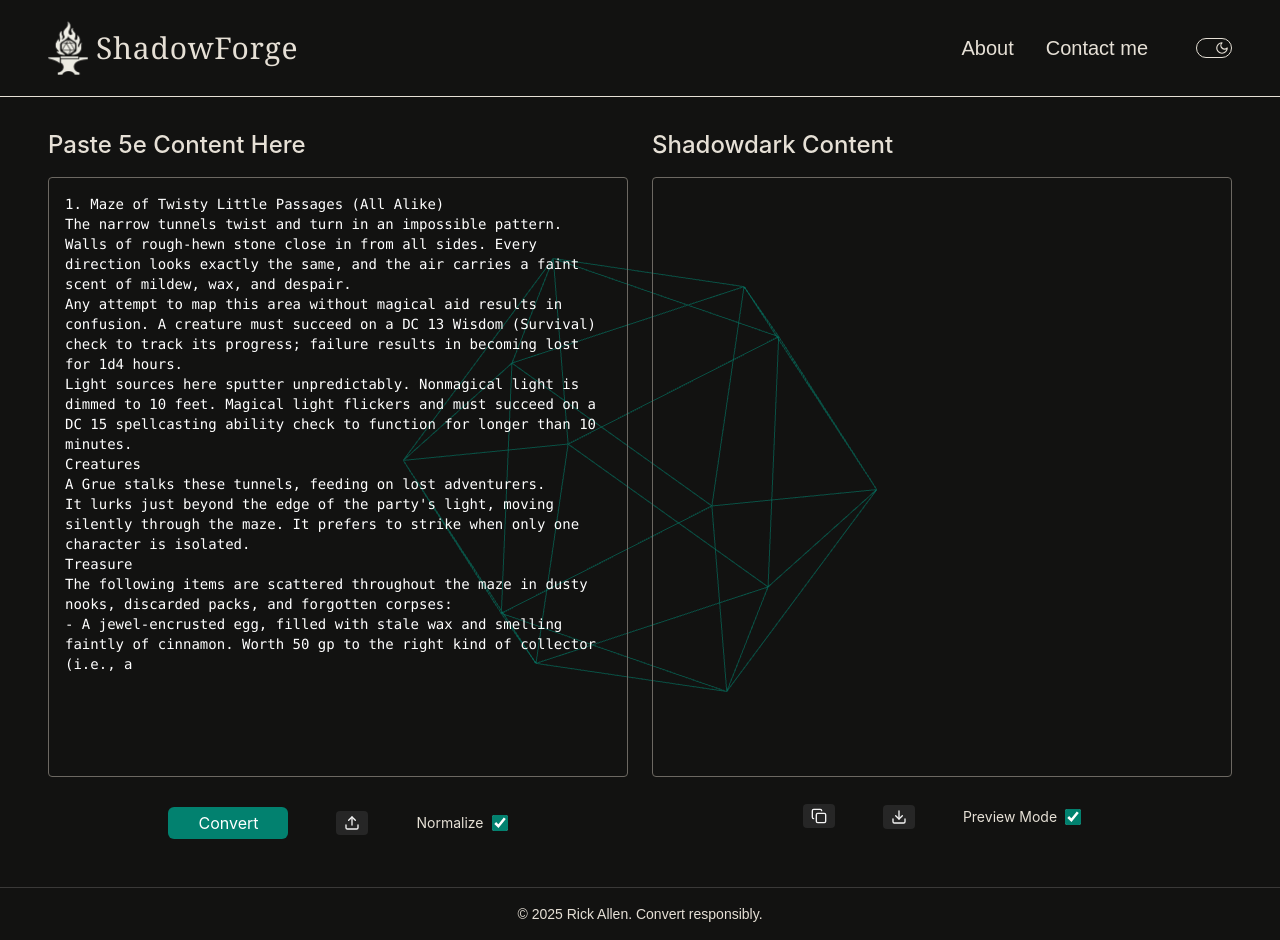
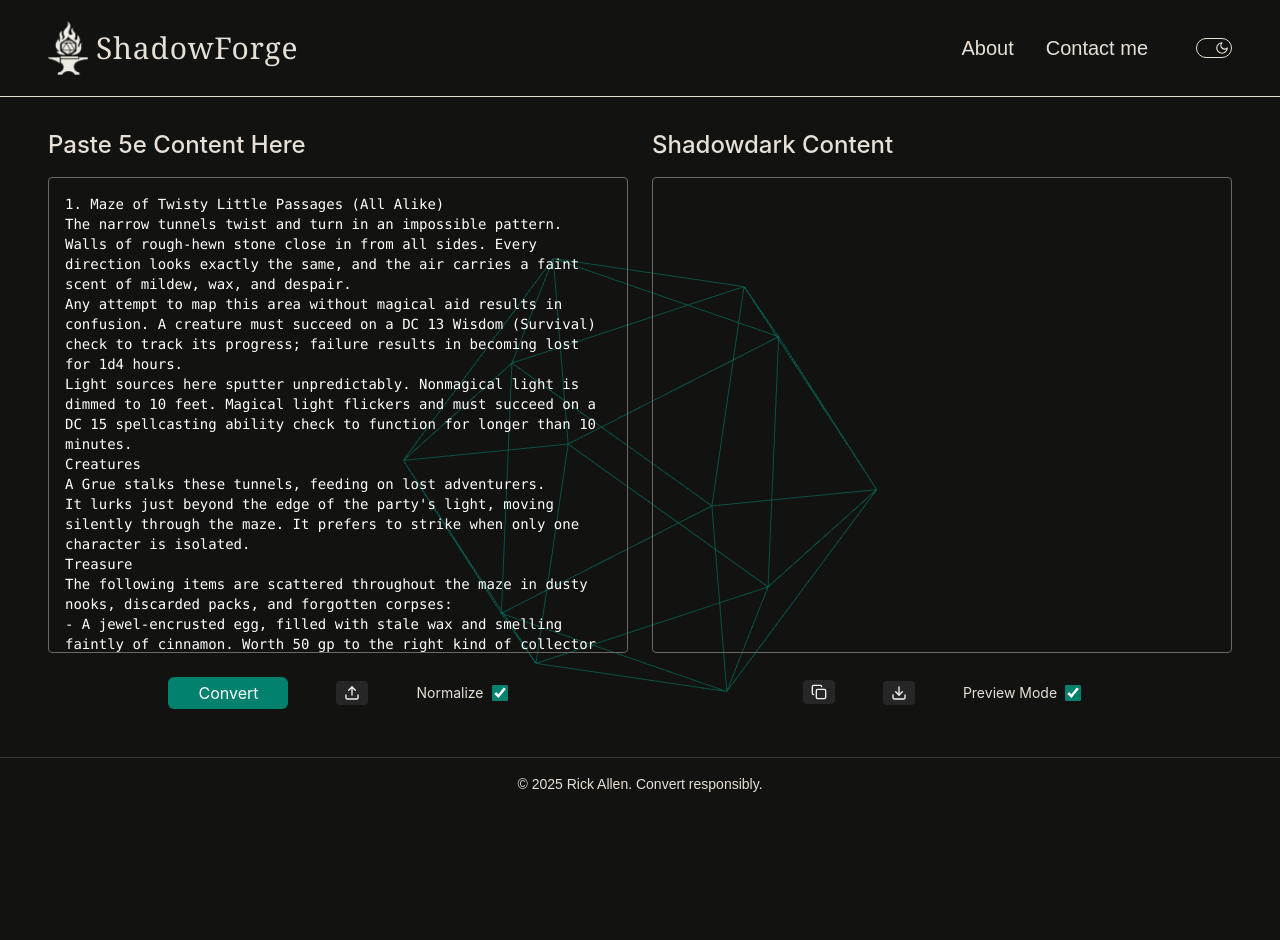
Before and after one commit to rickboot/ShadowForge, a Next.js app: page / in a window 1280 px wide. After the commit the page ends 810 px from the top, so only its background shows below. Built offline with nearby package versions, Linux system fonts and the light colour scheme.

Commit message:
resize shadowforge layout input/output based on main height

```diff
--- a/components/ShadowForgeLayout.tsx
+++ b/components/ShadowForgeLayout.tsx
@@ -37,7 +37,6 @@
     let text = '';
     if (file.type === 'application/pdf') {
       text = await extractTextFromPDF(file);
-      setInput(text);
     } else {
       text = await file.text();
     }
@@ -52,12 +51,12 @@
         color: 'var(--foreground)',
       }}
     >
-      <main className="flex flex-col gap-6 px-12 py-8 md:flex-row">
+      <main className="flex h-[660px] flex-col gap-6 px-12 py-8 md:flex-row">
         {/* ============ INPUT ============ */}
-        <section className="z-10 flex-1 space-y-4">
+        <section className="z-10 flex flex-1 flex-col space-y-4">
           <h2 className="text-2xl font-medium">Paste 5e Content Here</h2>
           <textarea
-            className="bg-surface/10 hover:bg-surface/20 h-150 w-full resize-none rounded border p-4 font-mono text-sm transition-colors duration-300 placeholder:text-[var(--surface-contrast)] focus:ring-2 focus:ring-[var(--convert-button-bg)]/50 focus:outline-none"
+            className="bg-surface/10 hover:bg-surface/20 w-full flex-1 resize-none rounded border p-4 font-mono text-sm transition-colors duration-300 placeholder:text-[var(--surface-contrast)] focus:ring-2 focus:ring-[var(--convert-button-bg)]/50 focus:outline-none"
             style={{
               color: 'var(--surface-text)',
               borderColor: 'var(--surface-contrast)',
@@ -97,10 +96,10 @@
         </section>
 
         {/* ============ OUTPUT ============ */}
-        <section className="z-10 flex-1 space-y-4">
+        <section className="z-10 flex flex-1 flex-col space-y-4">
           <h2 className="text-2xl font-medium">Shadowdark Content</h2>
           <div
-            className="bg-surface/10 hover:bg-surface/20 h-150 w-full overflow-auto rounded border p-4 transition-colors duration-300"
+            className="bg-surface/10 hover:bg-surface/20 w-full flex-1 overflow-auto rounded border p-4 transition-colors duration-300"
             style={{
               color: 'var(--surface-text)',
               borderColor: 'var(--surface-contrast)',
```
